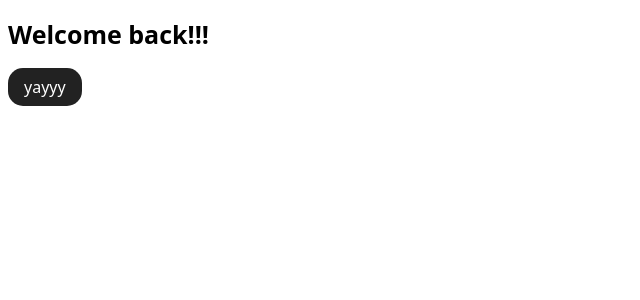
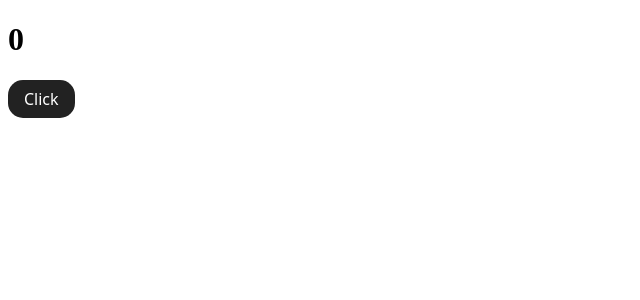
Before and after one commit to yermyerm/react-basic, a React (Create React App) app: page / in a window 1280 px wide. Shown: the top 300 px of the page, without its empty margins (0-640 px from the left). Built offline with nearby package versions, Linux system fonts and the light colour scheme.

Commit message:
6.1 수강중

```diff
--- a/src/App.js
+++ b/src/App.js
@@ -1,11 +1,19 @@
 import Button from "./Button";
 import styles from "./App.module.css";
+import { useState, useEffect } from "react";
 
 function App() {
+  const [counter, setCounter] = useState(0);
+  const onClick = () => setCounter((current) => current + 1);
+  console.log("I run all the time");
+  const iRunOnlyOnce = () => {
+    console.log("I run only once");
+  };
+  useEffect(iRunOnlyOnce, []);
   return (
     <div>
-      <h1 className={styles.title}>Welcome back!!!</h1>
-      <Button text="yayyy" />
+      <h1>{counter}</h1>
+      <Button text="Click" onClick={onClick} />
     </div>
   );
 }
```
